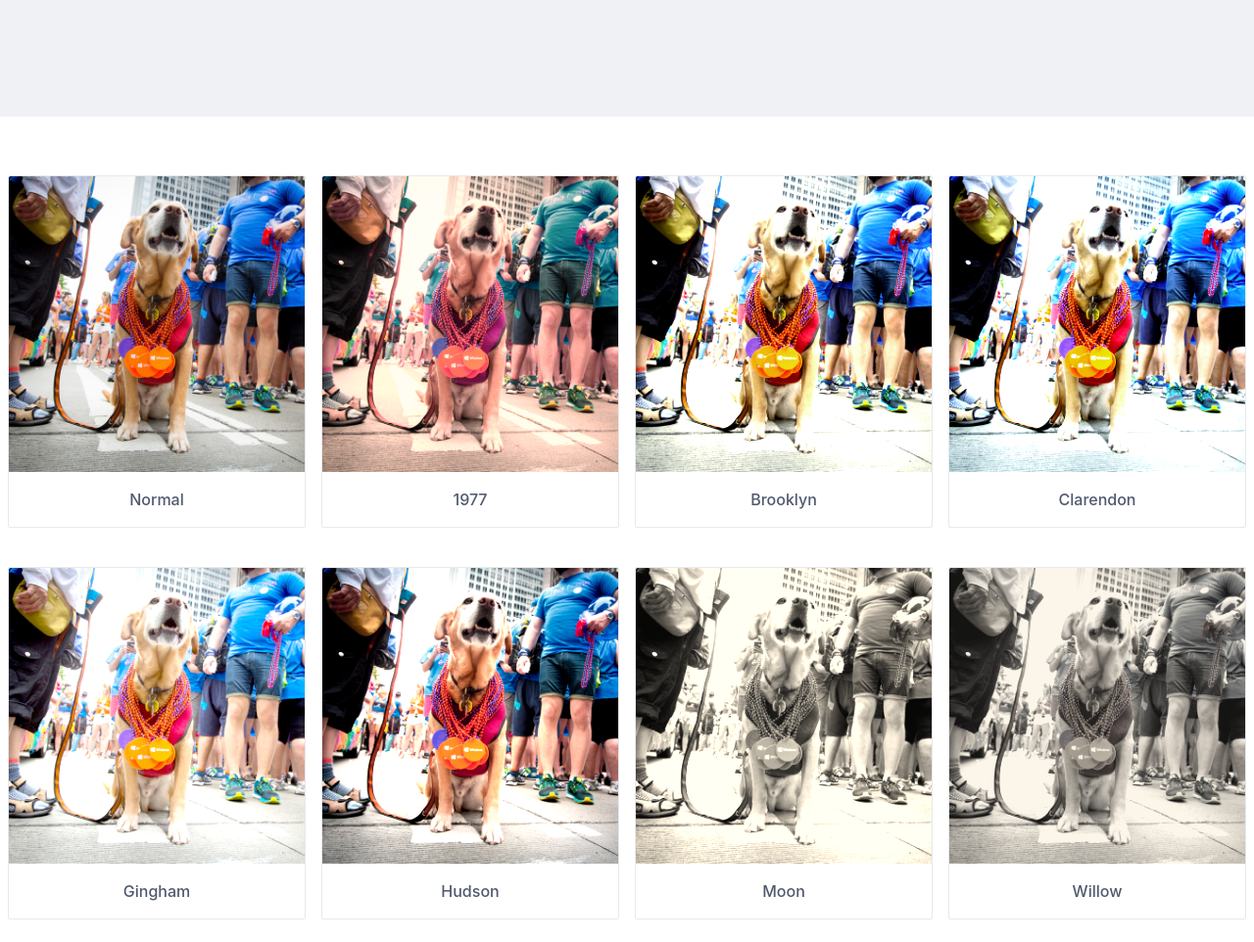
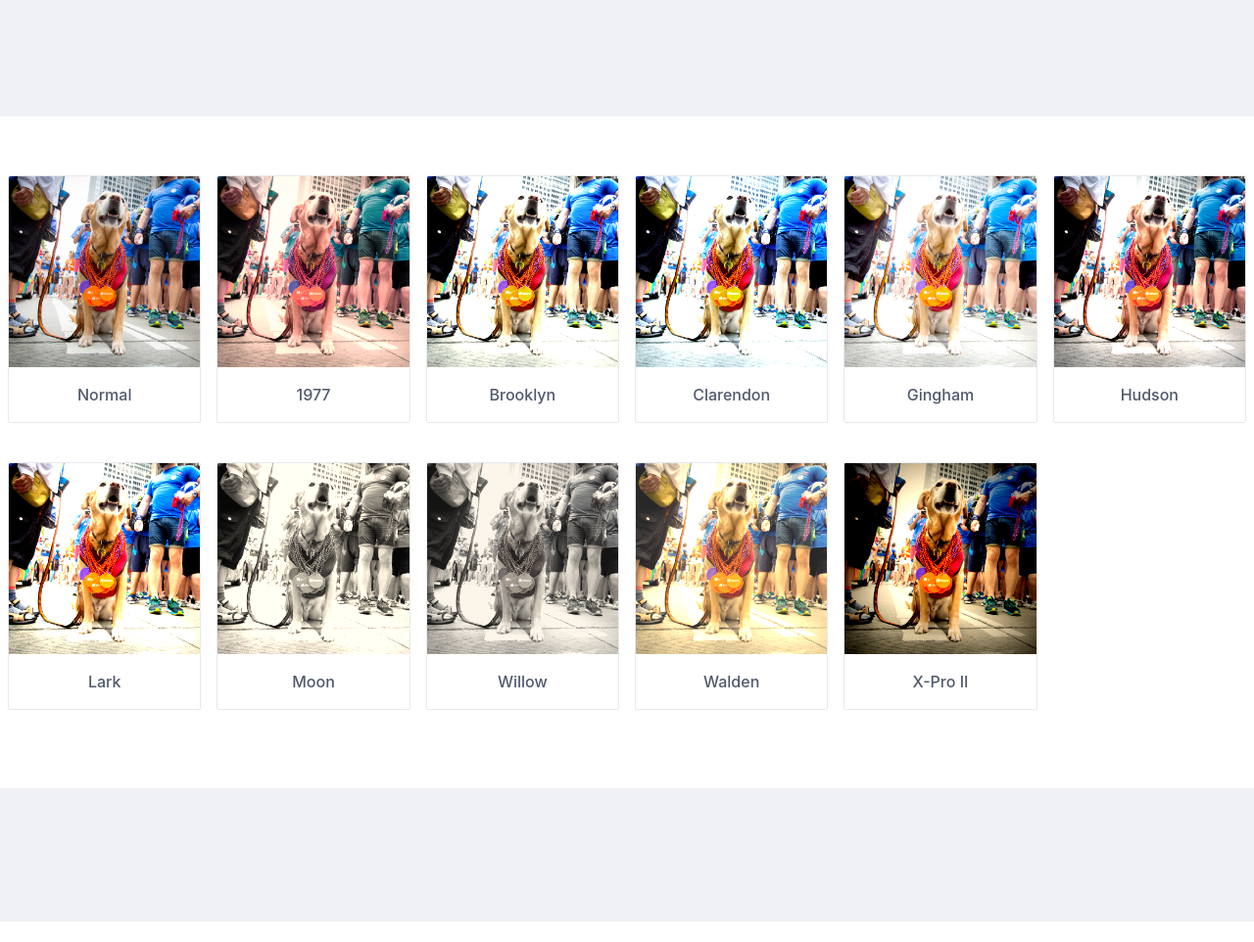
Before and after one commit to picturepan2/instagram.css, a website: page index.html in a window 1280 px wide. Shown: the part 349-1311 px from the top of the page at 98% size. Drawn offline with Linux system fonts and the light colour scheme.

Commit message:
Add new filter Lark

```diff
--- a/index.html
+++ b/index.html
@@ -51,7 +51,7 @@
   <div id="content" class="section section-device">
     <div class="container grid-xl text-center">
       <div class="columns">
-        <div class="column col-3 col-md-6 col-sm-12">
+        <div class="column col-2 col-md-3 col-sm-6 col-xs-12">
           <div class="card">
             <div class="card-image">
               <img src="assets/img/instagram-example.jpg" class="img-responsive">
@@ -61,7 +61,7 @@
             </div>
           </div>
         </div>
-        <div class="column col-3 col-md-6 col-sm-12">
+        <div class="column col-2 col-md-3 col-sm-6 col-xs-12">
           <div class="card">
             <div class="card-image filter-1977">
               <img src="assets/img/instagram-example.jpg" class="img-responsive">
@@ -71,7 +71,7 @@
             </div>
           </div>
         </div>
-        <div class="column col-3 col-md-6 col-sm-12">
+        <div class="column col-2 col-md-3 col-sm-6 col-xs-12">
           <div class="card">
             <div class="card-image filter-brooklyn">
               <img src="assets/img/instagram-example.jpg" class="img-responsive">
@@ -81,7 +81,7 @@
             </div>
           </div>
         </div>
-        <div class="column col-3 col-md-6 col-sm-12">
+        <div class="column col-2 col-md-3 col-sm-6 col-xs-12">
           <div class="card">
             <div class="card-image filter-clarendon">
               <img src="assets/img/instagram-example.jpg" class="img-responsive">
@@ -91,7 +91,7 @@
             </div>
           </div>
         </div>
-        <div class="column col-3 col-md-6 col-sm-12">
+        <div class="column col-2 col-md-3 col-sm-6 col-xs-12">
           <div class="card">
             <div class="card-image filter-gingham">
               <img src="assets/img/instagram-example.jpg" class="img-responsive">
@@ -101,7 +101,7 @@
             </div>
           </div>
         </div>
-        <div class="column col-3 col-md-6 col-sm-12">
+        <div class="column col-2 col-md-3 col-sm-6 col-xs-12">
           <div class="card">
             <div class="card-image filter-hudson">
               <img src="assets/img/instagram-example.jpg" class="img-responsive">
@@ -111,7 +111,17 @@
             </div>
           </div>
         </div>
-        <div class="column col-3 col-md-6 col-sm-12">
+        <div class="column col-2 col-md-3 col-sm-6 col-xs-12">
+          <div class="card">
+            <div class="card-image filter-lark">
+              <img src="assets/img/instagram-example.jpg" class="img-responsive">
+            </div>
+            <div class="card-header">
+              <span class="h6">Lark</span>
+            </div>
+          </div>
+        </div>
+        <div class="column col-2 col-md-3 col-sm-6 col-xs-12">
           <div class="card">
             <div class="card-image filter-moon">
               <img src="assets/img/instagram-example.jpg" class="img-responsive">
@@ -121,7 +131,7 @@
             </div>
           </div>
         </div>
-        <div class="column col-3 col-md-6 col-sm-12">
+        <div class="column col-2 col-md-3 col-sm-6 col-xs-12">
           <div class="card">
             <div class="card-image filter-willow">
               <img src="assets/img/instagram-example.jpg" class="img-responsive">
@@ -131,7 +141,7 @@
             </div>
           </div>
         </div>
-        <div class="column col-3 col-md-6 col-sm-12">
+        <div class="column col-2 col-md-3 col-sm-6 col-xs-12">
           <div class="card">
             <div class="card-image filter-walden">
               <img src="assets/img/instagram-example.jpg" class="img-responsive">
@@ -141,7 +151,7 @@
             </div>
           </div>
         </div>
-        <div class="column col-3 col-md-6 col-sm-12">
+        <div class="column col-2 col-md-3 col-sm-6 col-xs-12">
           <div class="card">
             <div class="card-image filter-xpro-ii">
               <img src="assets/img/instagram-example.jpg" class="img-responsive">
--- a/src/_gingham.scss
+++ b/src/_gingham.scss
@@ -1,6 +1,6 @@
 // Gingham Filter
 .filter-gingham {
-  filter: contrast(1.1) brightness(1.1) ;
+  filter: contrast(1.1) brightness(1.1);
 
   &::before {
     background: rgb(230, 230, 230);
--- /dev/null
+++ b/src/_lark.scss
@@ -0,0 +1,4 @@
+// Lark Filter
+.filter-lark {
+  filter: sepia(.25) contrast(1.2) brightness(1.3) saturate(1.25);
+}
--- a/src/instagram.scss
+++ b/src/instagram.scss
@@ -8,6 +8,7 @@
 @import "clarendon";
 @import "gingham";
 @import "hudson";
+@import "lark";
 @import "moon";
 @import "walden";
 @import "willow";
```
Also changed, not shown: dist/instagram.css, dist/instagram.min.css.
